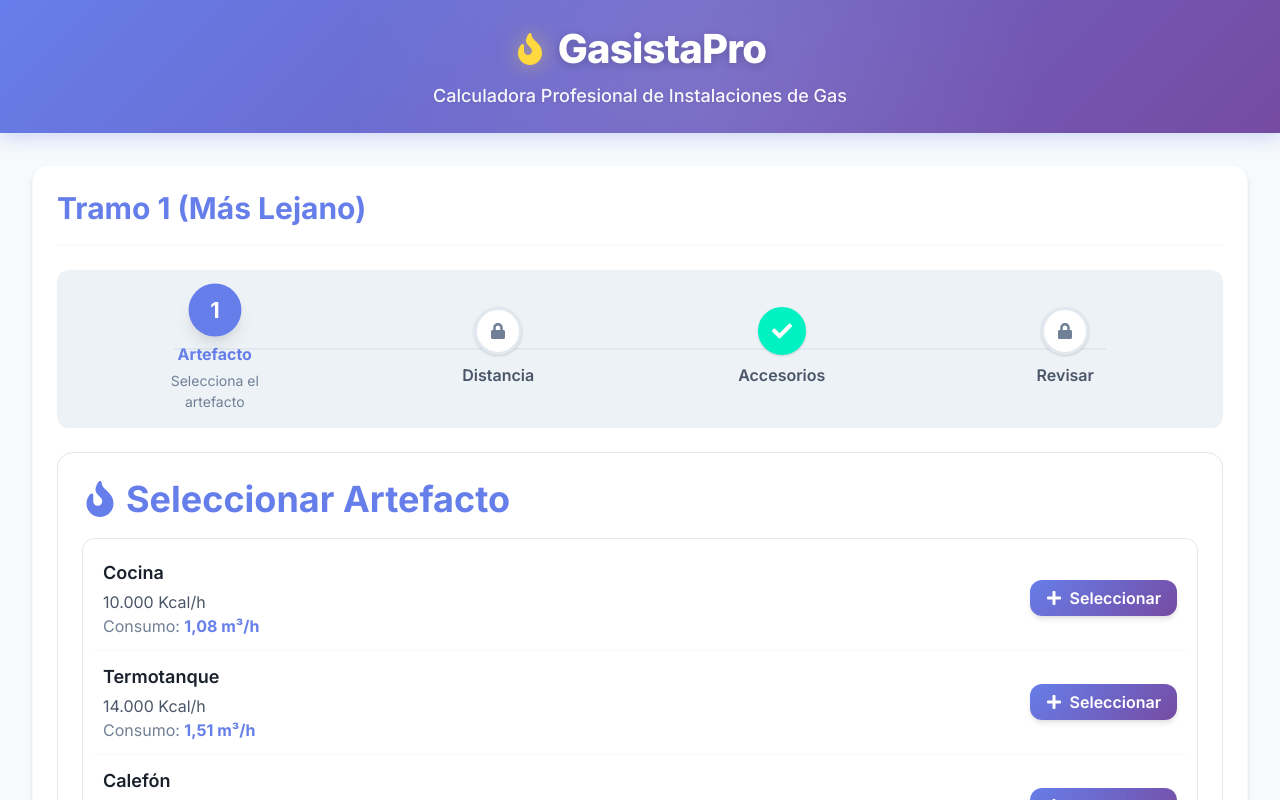
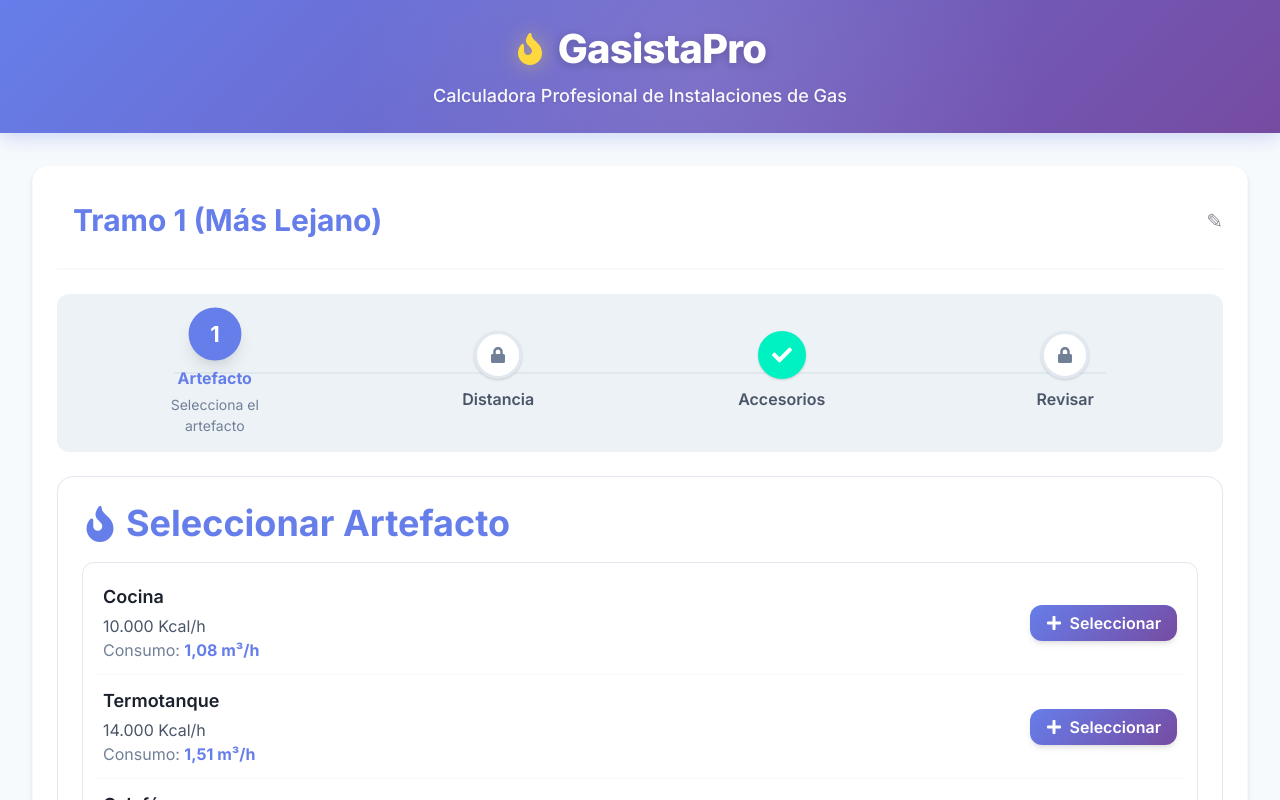
Before and after one commit to eber-cba/gasistapro-demo, a React (Vite) app: page / in a window 1280 px wide. Shown: the top 800 px of the page. Built offline with nearby package versions, Linux system fonts and the light colour scheme.

Commit message:
fix: add fallback for legacy data in equivalent distance calculation

```diff
--- a/src/components/TramoManager.jsx
+++ b/src/components/TramoManager.jsx
@@ -7,6 +7,7 @@ import StepIndicator from "./StepIndicator";
 import SelectorArtefactos from "../modules/ui/selectorArtefactos";
 import SelectorAccesorios from "../modules/ui/selectorAccesorios";
 import { tablaEquivalencias } from "../modules/accesorios/equivalencias";
+import { ACCESORIOS_EQUIVALENCIAS } from "../data/constants";
 
 const TramoManager = () => {
   const {
@@ -143,16 +144,29 @@ const TramoManager = () => {
                   paddingBottom: "var(--spacing-4)",
                 }}
               >
-                <h2
+                <div style={{ display: "flex", alignItems: "center", gap: "var(--spacing-2)", flex: 1 }}>
+                  <input
+                    type="text"
+                    value={tramo.name}
+                    onChange={(e) => updateTramo(tramo.id, "name", e.target.value)}
                     style={{
                       fontSize: "var(--font-size-2xl)",
                       fontWeight: "var(--font-weight-bold)",
                       color: "var(--primary-color)",
                       margin: 0,
+                      background: "transparent",
+                      border: "none",
+                      borderBottom: "2px solid transparent",
+                      width: "100%",
+                      outline: "none",
+                      transition: "all 0.2s",
+                      cursor: "text",
                     }}
-                >
-                  {tramo.name}
-                </h2>
+                    onFocus={(e) => e.target.style.borderBottom = "2px solid var(--primary-color)"}
+                    onBlur={(e) => e.target.style.borderBottom = "2px solid transparent"}
+                  />
+                  <span style={{ fontSize: "var(--font-size-lg)", opacity: 0.5 }}>✎</span>
+                </div>
                 {tramos.length > 1 && (
                   <motion.button
                     whileHover={{ scale: 1.1 }}
@@ -332,7 +346,14 @@ const TramoManager = () => {
                               }}>
                                 Dist. Equiv. Total: {(() => {
                                   const total = tramo.accesorios.reduce((sum, acc) => {
-                                    const equiv = tablaEquivalencias[acc.diametro]?.[acc.tipo] || 0;
+                                    // Try to get equivalencia using diametro if available
+                                    let equiv = 0;
+                                    if (acc.diametro && tablaEquivalencias[acc.diametro] && tablaEquivalencias[acc.diametro][acc.tipo]) {
+                                      equiv = tablaEquivalencias[acc.diametro][acc.tipo];
+                                    } else {
+                                      // Fallback to old constant if diametro not available
+                                      equiv = ACCESORIOS_EQUIVALENCIAS[acc.tipo] || 0;
+                                    }
                                     return sum + (equiv * acc.cantidad);
                                   }, 0);
                                   return total.toFixed(2);
```
Lines whose indentation alone changed are shown as unchanged.
